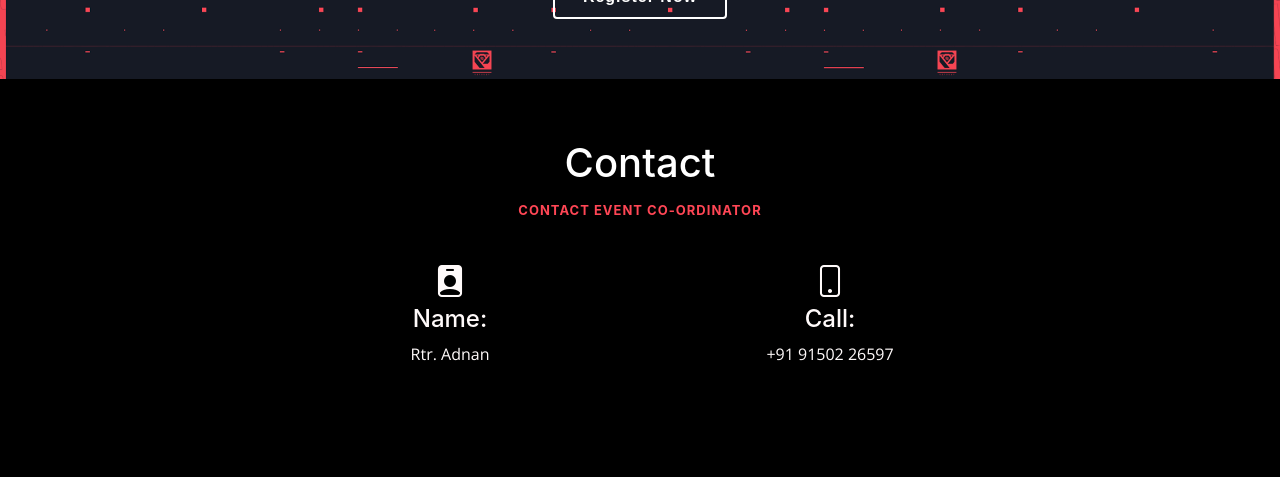
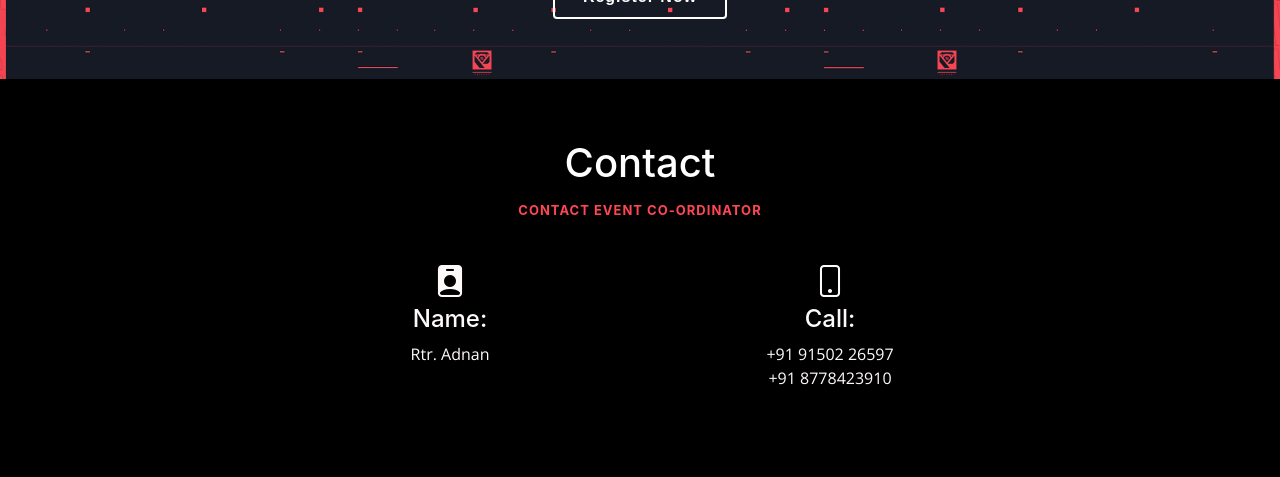
Before and after one commit to RACofSRMVDP/RAC, a plain HTML site: page Events/Valorant.html in a window 1280 px wide. Shown: the part 1458-1935 px from the top of the page. Drawn offline with nearby package versions, Linux system fonts and the light colour scheme; files whose address does not match are found by name; a web font is replaced by a local one.

Commit message:
Updated Valo contact Deets

```diff
--- a/Events/Valorant.html
+++ b/Events/Valorant.html
@@ -197,7 +197,7 @@
           <div class="col-12 col-md-6 col-lg-4 phone">
             <i style="font-size: 2rem;" class="bi bi-phone"></i>
             <h4>Call:</h4>
-            <p>+91 91502 26597</p>
+            <p>+91 91502 26597<br>+91 8778423910</p>
           </div>
 
         </div>
```
